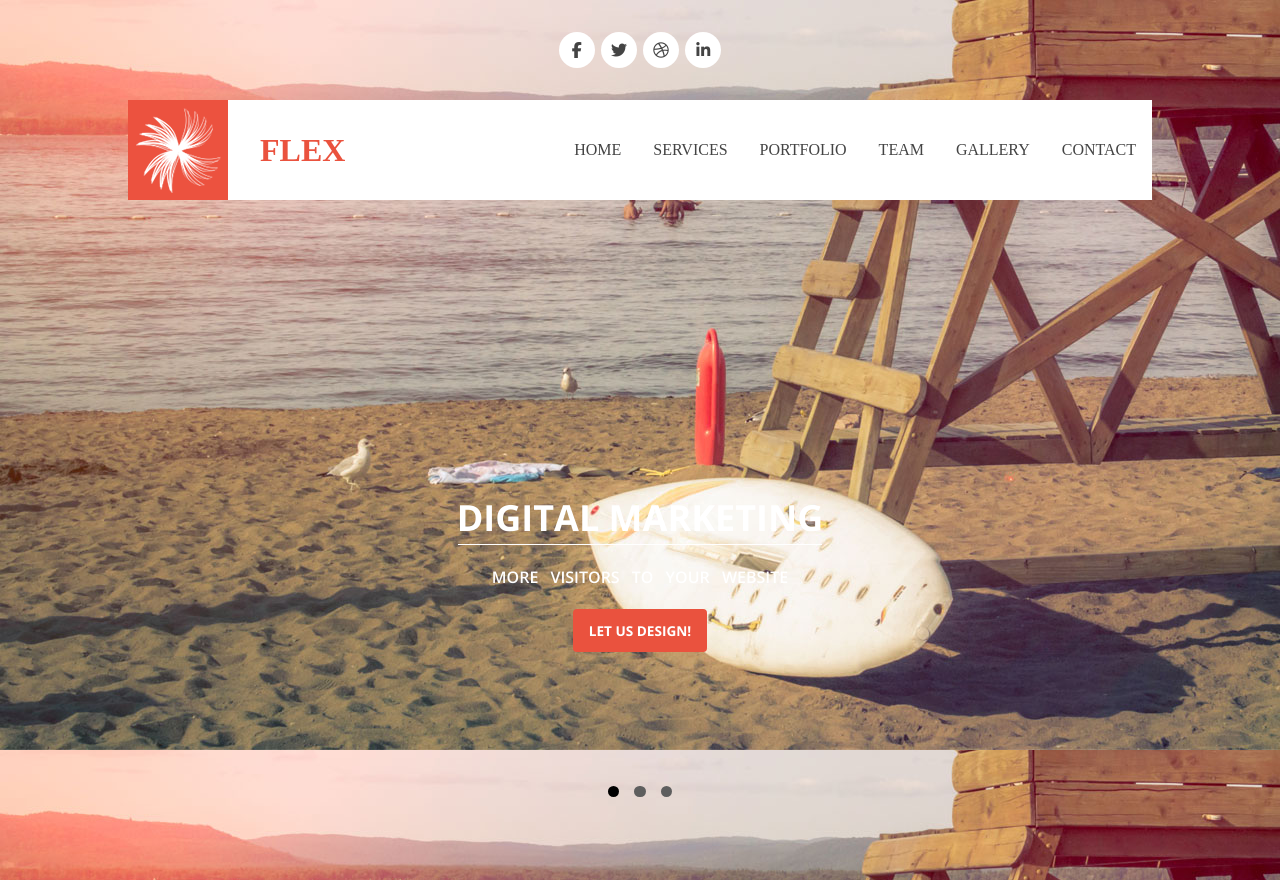
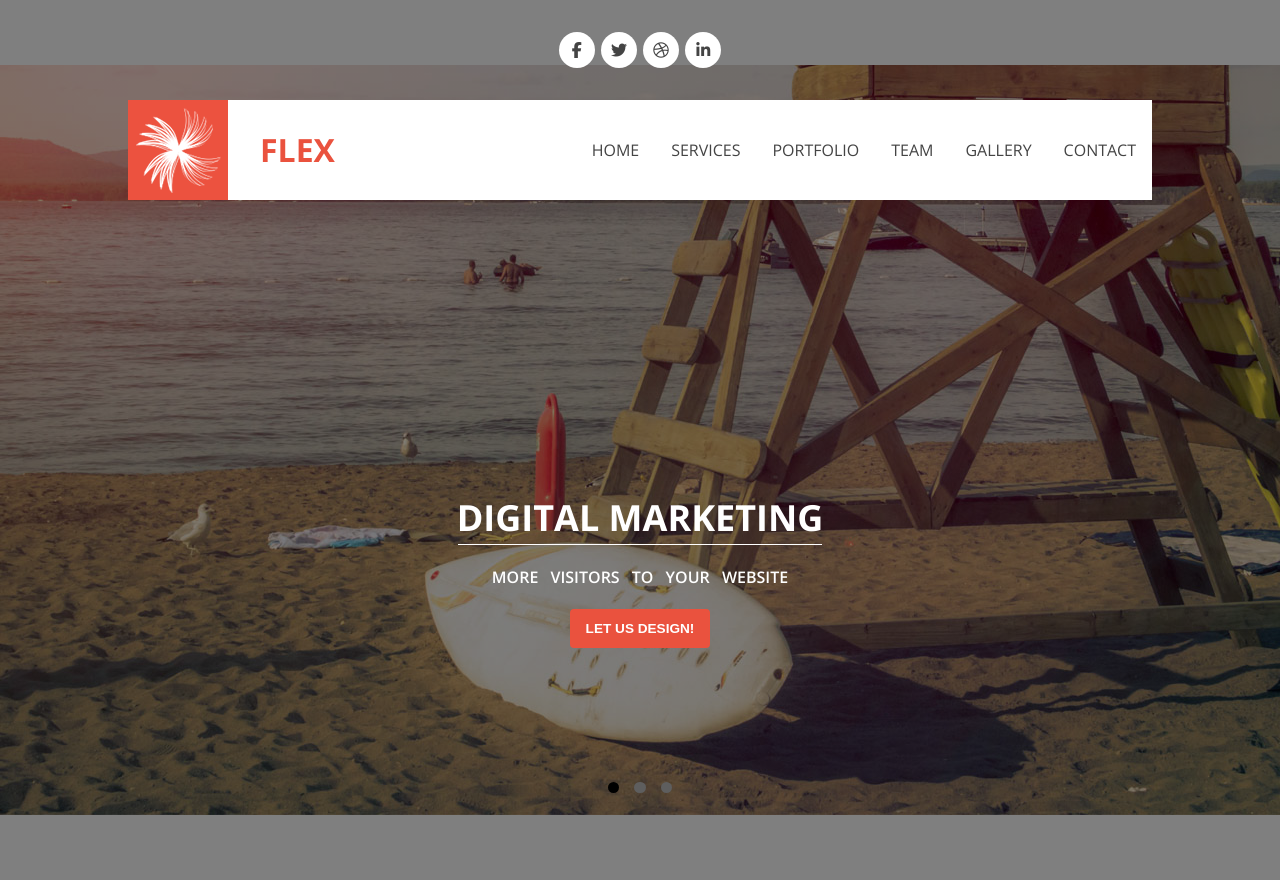
Before and after one commit to Aditya2z/html-and-css-checkpoint-2, a plain HTML site: page index.html in a window 1280 px wide. Shown: the top 880 px of the page. Drawn offline with nearby package versions, Linux system fonts and the light colour scheme.

Commit message:
checkpoint-2

```diff
--- a/assets/stylesheet/style.css
+++ b/assets/stylesheet/style.css
@@ -62,8 +62,10 @@ blueish : #3998DB;
 */
 
 /* general styling */
+body{
+    font-family: 'Open Sans', sans-serif;
+}
 *{
-    font-family: 'Open Sans', sans-serif;
     box-sizing: border-box;
 }
 .flex{
@@ -154,8 +156,10 @@ nav{
 /* hero section */
 /* hero section */
 .hero{
-    background-image: url(../media/banner.jpg);
+    background: linear-gradient(rgba(0,0,0,.5),rgba(0,0,0,.5)) ,url(../media/banner.jpg) 50% 50% no-repeat;
+    width: 100%;
     height: 110vh;
+    object-fit: cover;
     flex-direction: column;
     text-align: center;
     color: white;
@@ -235,6 +239,7 @@ nav{
 .portfolio img{
     height: 100%;
     width: 100%;
+    object-fit: cover;
 }
 .portfolio hr{
     width: 75%;
```
Also changed, not shown: index.html (+12 -4 lines).
